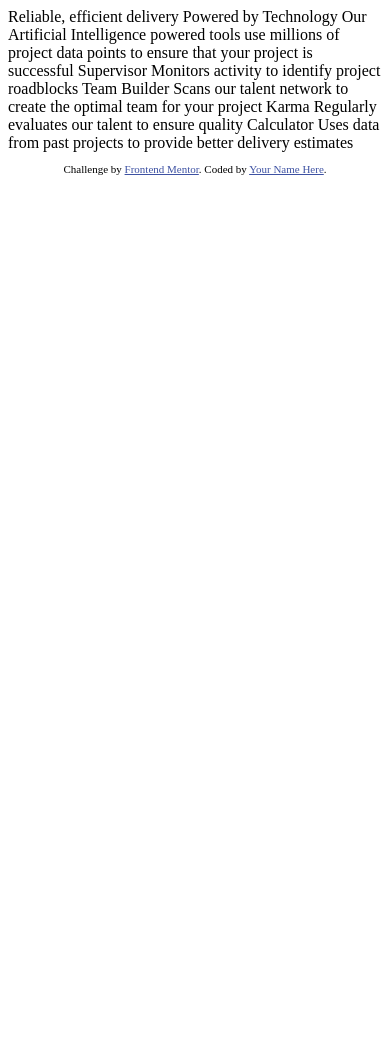
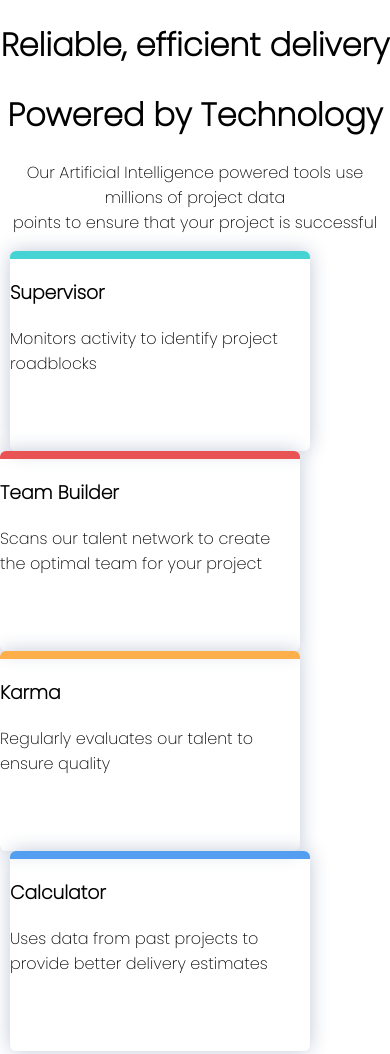
Before and after one commit to SpookyUmi/four_card_feature_section_master, a plain HTML site: page index.html in a window 390 px wide. Shown: the top 1054 px of the page. Before the commit the page ends 844 px from the top, so only its background shows below. Drawn offline with Linux system fonts and the light colour scheme.

Commit message:
Add position with Flexbox, media query

```diff
--- a/card_style.css
+++ b/card_style.css
@@ -0,0 +1,130 @@
+html {
+  box-sizing: border-box;
+}
+
+*, *:before, *:after {
+  box-sizing: inherit;
+}
+
+body {
+  font-family: 'Poppins', sans-serif;
+  margin: 0;
+  font-weight: 400;
+}
+
+.header {
+  text-align: center;
+}
+
+.thin {
+
+}
+
+.strong {
+
+}
+
+.header p {
+
+}
+
+.cyanblock {
+  height: 200px;
+  width: 300px;
+  /* margin: 13vw 11vw; */
+  border-top: 8px solid hsl(180, 62%, 55%);
+  border-radius: 6px;
+  box-shadow: 0 0 20px hsl(218, 22%, 80%);
+}
+
+.redblock {
+  height: 200px;
+  width: 300px;
+  /* margin: 2vw 20vw; */
+  border-top: 8px solid hsl(0, 78%, 62%);
+  border-radius: 6px;
+  box-shadow: 0 0 20px hsl(218, 22%, 80%);
+}
+
+.yellowblock {
+  height: 200px;
+  width: 300px;
+  /* margin: 2vw 20vw; */
+  border-top: 8px solid hsl(34, 97%, 64%);
+  border-radius: 6px;
+  box-shadow: 0 0 20px hsl(218, 22%, 80%);
+}
+
+.blueblock {
+  height: 200px;
+  width: 300px;
+  /* margin: 2vw 20vw; */
+  border-top: 8px solid hsl(212, 86%, 64%);
+  border-radius: 6px;
+  box-shadow: 0 0 20px hsl(218, 22%, 80%);
+}
+
+.attribution {
+  font-size: 11px;
+  text-align: center;
+}
+
+.attribution a {
+  color: hsl(228, 45%, 44%);
+}
+
+/* Flexbox start */
+
+@media all and (max-width: 1440px) {
+
+  .container {
+  display: flex;
+  align-items: center;
+  justify-content: center;
+  }
+
+  .column {
+  display: flex;
+  flex-direction: column;
+  }
+
+}
+
+@media all and (max-width: 800px) {
+
+  .column {
+    display: flex;
+    flex-flow: row wrap;
+  }
+
+  .container {
+    display: flex;
+    flex-wrap: wrap;
+  }
+
+  /* .cyanblock {
+    order: 1;
+  }
+
+  .redblock {
+    order: 2;
+  }
+
+  .yellowblock {
+    order: 3;
+  }
+
+  .blueblock {
+    order: 4;
+  } */
+
+}
+
+@media all and (max-width: 400px) {
+
+  .container {
+    max-width: 320px;
+    flex-wrap: wrap;
+  }
+
+}
--- a/index.html
+++ b/index.html
@@ -1,39 +1,48 @@
 <!DOCTYPE html>
 <html lang="en">
+
 <head>
   <meta charset="UTF-8">
-  <meta name="viewport" content="width=device-width, initial-scale=1.0"> <!-- displays site properly based on user's device -->
-
+  <meta name="viewport" content="width=device-width, initial-scale=1.0">
+  <!-- displays site properly based on user's device -->
+  <link rel="stylesheet" href="card_style.css">
+  <link href="https://fonts.googleapis.com/css2?family=Poppins:wght@200&display=swap" rel="stylesheet">
   <link rel="icon" type="image/png" sizes="32x32" href="./images/favicon-32x32.png">
 
   <title>Frontend Mentor | Four card feature section</title>
 
-  <!-- Feel free to remove these styles or customise in your own stylesheet 👍 -->
-  <style>
-    .attribution { font-size: 11px; text-align: center; }
-    .attribution a { color: hsl(228, 45%, 44%); }
-  </style>
-</head>
 <body>
+  <header class="header">
+    <h1 class="thin">Reliable, efficient delivery</h1>
+    <h1 class="strong">Powered by Technology</h1>
 
-  Reliable, efficient delivery
-  Powered by Technology
+    <p>Our Artificial Intelligence powered tools use millions of project data <br> points
+      to ensure that your project is successful</p>
+  </header>
 
-  Our Artificial Intelligence powered tools use millions of project data points
-  to ensure that your project is successful
+  <div class="container">
+    <div class="cyanblock">
+      <h3>Supervisor</h3>
+      <p>Monitors activity to identify project roadblocks</p>
+    </div>
 
-  Supervisor
-  Monitors activity to identify project roadblocks
+    <div class="column">
+      <div class="redblock">
+        <h3>Team Builder</h3>
+        <p>Scans our talent network to create the optimal team for your project</p>
+      </div>
 
-  Team Builder
-  Scans our talent network to create the optimal team for your project
+      <div class="yellowblock">
+        <h3>Karma</h3>
+        <p>Regularly evaluates our talent to ensure quality</p>
+      </div>
+    </div>
 
-  Karma
-  Regularly evaluates our talent to ensure quality
-
-  Calculator
-  Uses data from past projects to provide better delivery estimates
-
+    <div class="blueblock">
+      <h3>Calculator</h3>
+      <p>Uses data from past projects to provide better delivery estimates</p>
+    </div>
+  </div>
 
   <footer>
     <p class="attribution">
@@ -42,4 +51,5 @@
     </p>
   </footer>
 </body>
+
 </html>
```
